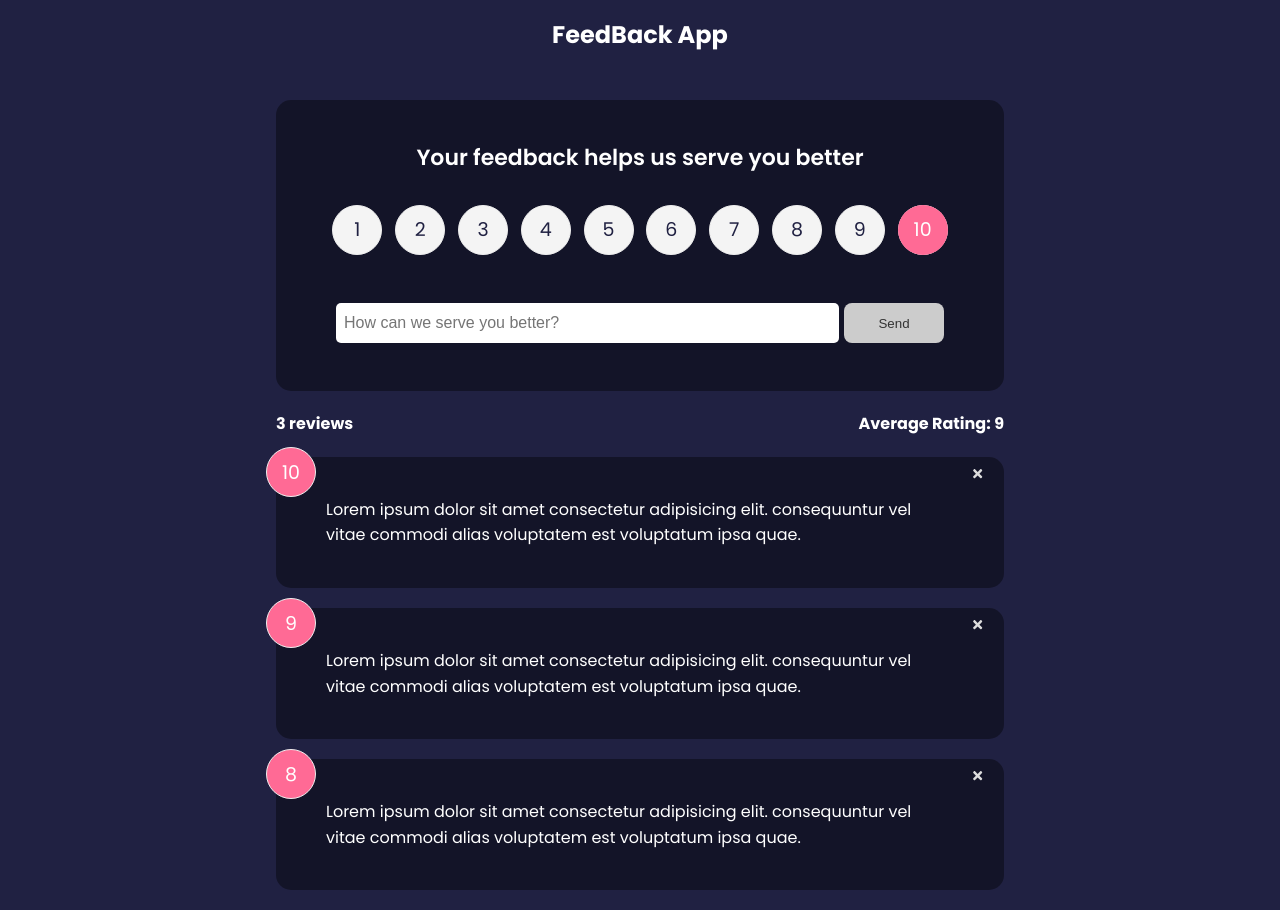
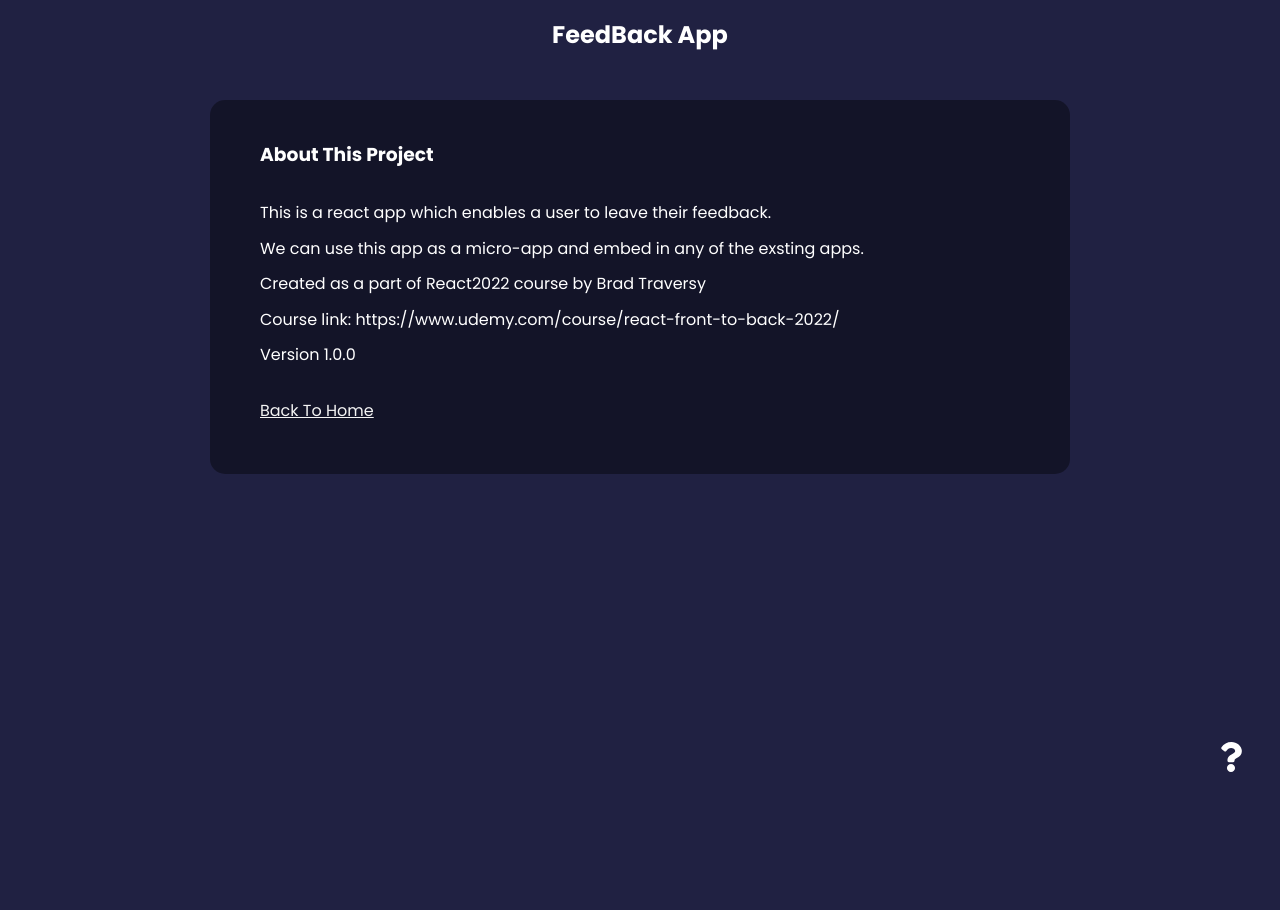
Before and after one commit to bhattpawan/feedback-app, a React (Create React App) app: page /about in a window 1280 px wide. After the commit the page ends 800 px from the top, so only its background shows below. Built offline with nearby package versions, Linux system fonts and the light colour scheme; the HTML template or start-up script is replaced by a standard one.

Commit message:
About Page

```diff
--- a/package.json
+++ b/package.json
@@ -9,6 +9,7 @@
     "react": "^18.1.0",
     "react-dom": "^18.1.0",
     "react-icons": "^4.3.1",
+    "react-router-dom": "^6.3.0",
     "react-scripts": "5.0.1",
     "web-vitals": "^2.1.4"
   },
--- a/src/App.js
+++ b/src/App.js
@@ -1,9 +1,12 @@
+import { BrowserRouter as Router, Route, Routes } from 'react-router-dom';
+import { useState } from 'react';
 import Header from './Components/Header';
 import FeedbackList from './Components/FeedbackList';
-import { useState } from 'react';
 import FeedbackData from './Data/FeedbackData';
 import FeedbackStats from './Components/FeedbackStats';
 import Feedbackform from './Components/Feedbackform';
+import About from './pages/About';
+import AboutIcon from './Components/AboutIcon';
 
 function App() {
   const [feedback, setFeedback] = useState(FeedbackData);
@@ -21,14 +24,26 @@ function App() {
   };
 
   return (
-    <>
+    <Router>
       <Header headerText='FeedBack App' />
       <div className='container'>
-        <Feedbackform handleAdd={handleAdd} />
-        <FeedbackStats feedback={feedback} />
-        <FeedbackList feedback={feedback} handleDelete={handleDelete} />
+        <Routes>
+          <Route
+            path='/'
+            exact
+            element={
+              <>
+                <Feedbackform handleAdd={handleAdd} />
+                <FeedbackStats feedback={feedback} />
+                <FeedbackList feedback={feedback} handleDelete={handleDelete} />
+              </>
+            }
+          ></Route>
+          <Route path='/about' element={<About />} />
+        </Routes>
+        <AboutIcon />
       </div>
-    </>
+    </Router>
   );
 }
 
--- /dev/null
+++ b/src/Components/AboutIcon.jsx
@@ -0,0 +1,14 @@
+import { FaQuestion } from 'react-icons/fa';
+import { Link } from 'react-router-dom';
+
+const AboutIcon = () => {
+  return (
+    <section className='about-link'>
+      <Link to='/about'>
+        <FaQuestion size={30} />
+      </Link>
+    </section>
+  );
+};
+
+export default AboutIcon;
--- a/src/index.css
+++ b/src/index.css
@@ -18,7 +18,7 @@ ul {
 }
 
 .container {
-  max-width: 768px;
+  max-width: 900px;
   margin: auto;
   padding: 0 20px;
 }
@@ -197,8 +197,10 @@ input:focus {
 }
 
 .about-link {
-  display: flex;
-  justify-content: flex-end;
+  position: fixed;
+  left: 95%;
+  bottom: 20px;
+  z-index: 2;
 }
 
 .about-link a {
@@ -206,6 +208,13 @@ input:focus {
   cursor: pointer;
 }
 
+.about .card a {
+  display: inline-block;
+  color: #f4f4f4;
+  margin-top: 20px;
+}
+
+.about .card a:hover,
 .about-link a:hover {
   color: #ff6a95;
 }
--- /dev/null
+++ b/src/pages/About.jsx
@@ -0,0 +1,22 @@
+import { Link } from 'react-router-dom';
+import Card from '../Components/Shared/Card';
+
+const About = () => {
+  return (
+    <section className='about'>
+      <Card>
+        <h1 style={{ paddingBottom: '10px' }}>About This Project</h1>
+        <p>This is a react app which enables a user to leave their feedback.</p>
+        <p>We can use this app as a micro-app and embed in any of the exsting apps.</p>
+        <p>Created as a part of React2022 course by Brad Traversy</p>
+        <p>Course link: https://www.udemy.com/course/react-front-to-back-2022/</p>
+        <p>Version 1.0.0</p>
+        <p>
+          <Link to='/'>Back To Home</Link>
+        </p>
+      </Card>
+    </section>
+  );
+};
+
+export default About;
```
Also changed, not shown: 1 other file (tests, documents, lock files or other folders).
